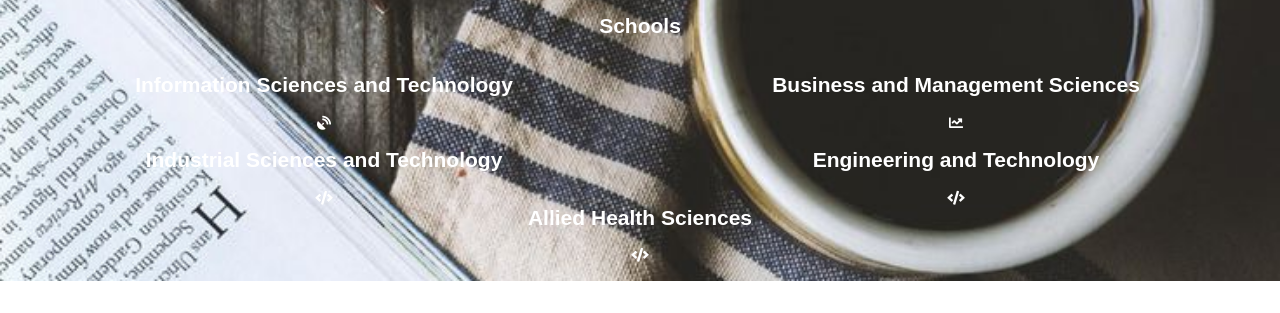
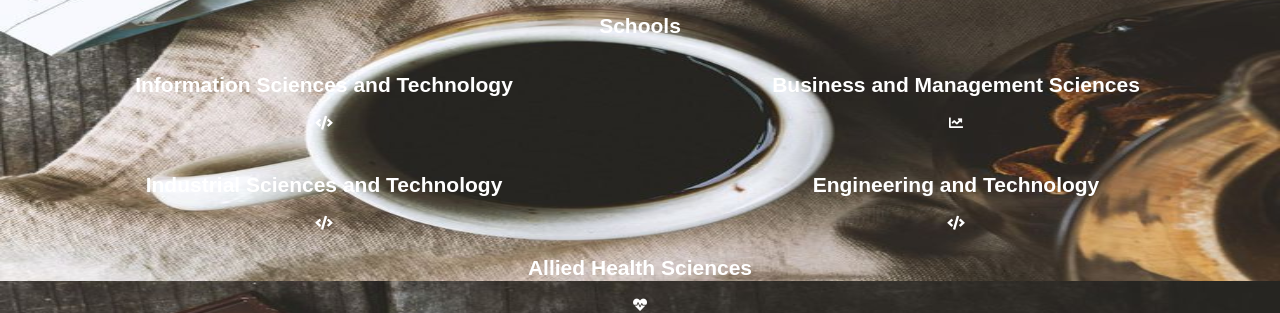
Before and after one commit to notesstudy/notesstudy.github.io, a plain HTML site: page index.html in a window 1280 px wide. Shown: the part 519-832 px from the top of the page. Before the commit the page ends 800 px from the top, so only its background shows below. Drawn offline with Linux system fonts and the light colour scheme.

Commit message:
icon changes

```diff
--- a/css/style.css
+++ b/css/style.css
@@ -57,23 +57,28 @@
 	float: left;
 	text-align: center;
 	width: 50%;
+	height: 100px;
 }
 #boxes .bs{
 	float: right;
 	text-align: center;
 	width: 50%;
+	height: 100px;
 }
 #boxes .ist2{
 	float: left;
 	text-align: center;
 	width: 50%;
+	height: 100px;
 }
 #boxes .et{
 	float: right;
 	text-align: center;
 	width: 50%;
+	height: 100px;
 }
 #boxes .health{
 	float: none;
 	text-align: center;
+	height: 100px;
 }
--- a/index.html
+++ b/index.html
@@ -65,7 +65,7 @@
 		<h2>Schools</h2>
 		<div class="ist">
 			<h2>Information Sciences and Technology</h2>
-			<a href="ist.html"><i class="fas fa-satellite-dish" aria-hidden="true"></i></a>
+			<a href="ist.html"><i class="fas fa-code" aria-hidden="true"></i></a>
 		</div>
 		<div class="bs">
 			<h2>Business and Management Sciences</h2>
@@ -81,7 +81,7 @@
 		</div>
 		<div class="health">
 			<h2>Allied Health Sciences</h2>
-			<a href="#"><i class="fas fa-code" aria-hidden="true"></i></a>
+			<a href="#"><i class="fas fa-heartbeat" aria-hidden="true"></i></a>
 		</div>
 	</section>
 	<footer>
```
